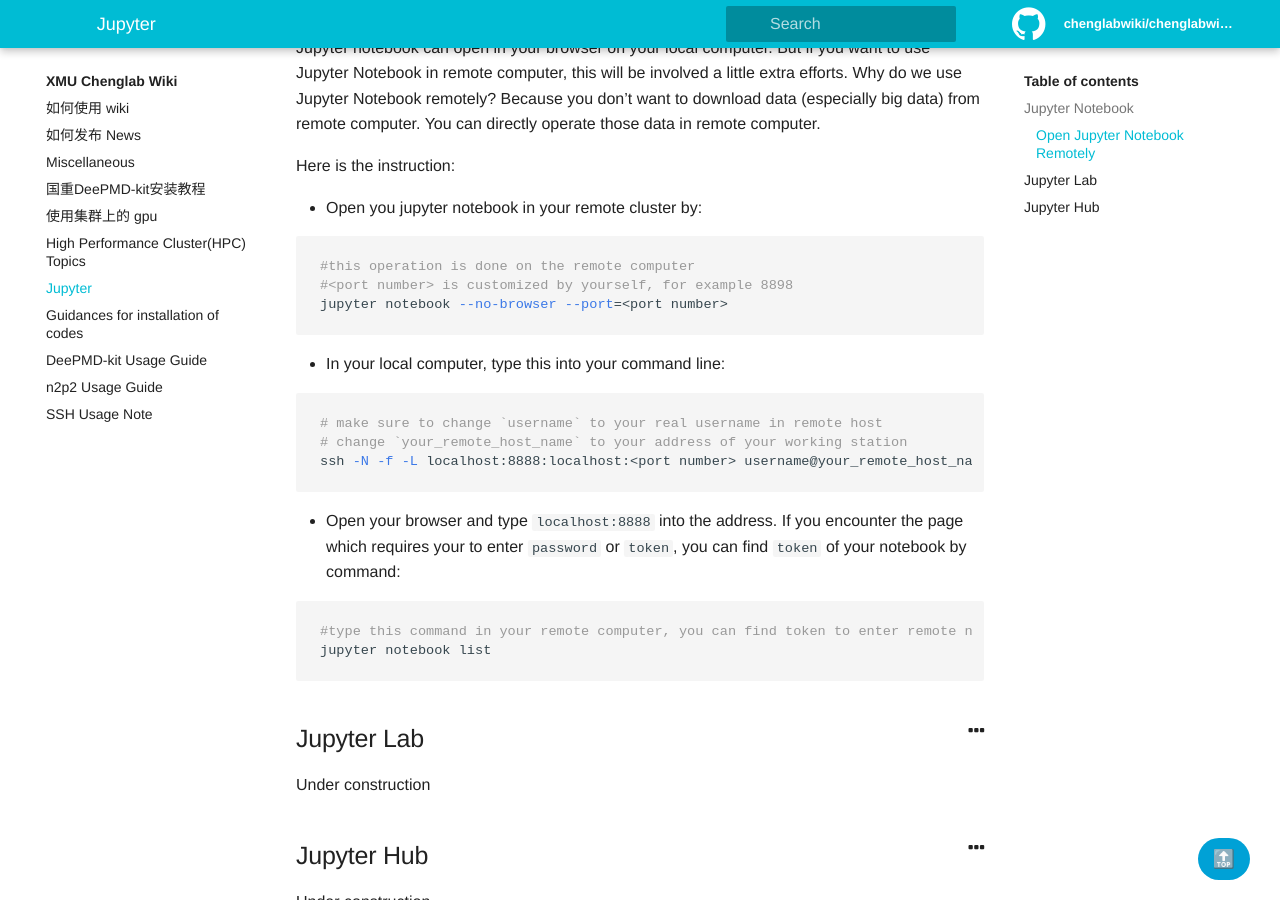
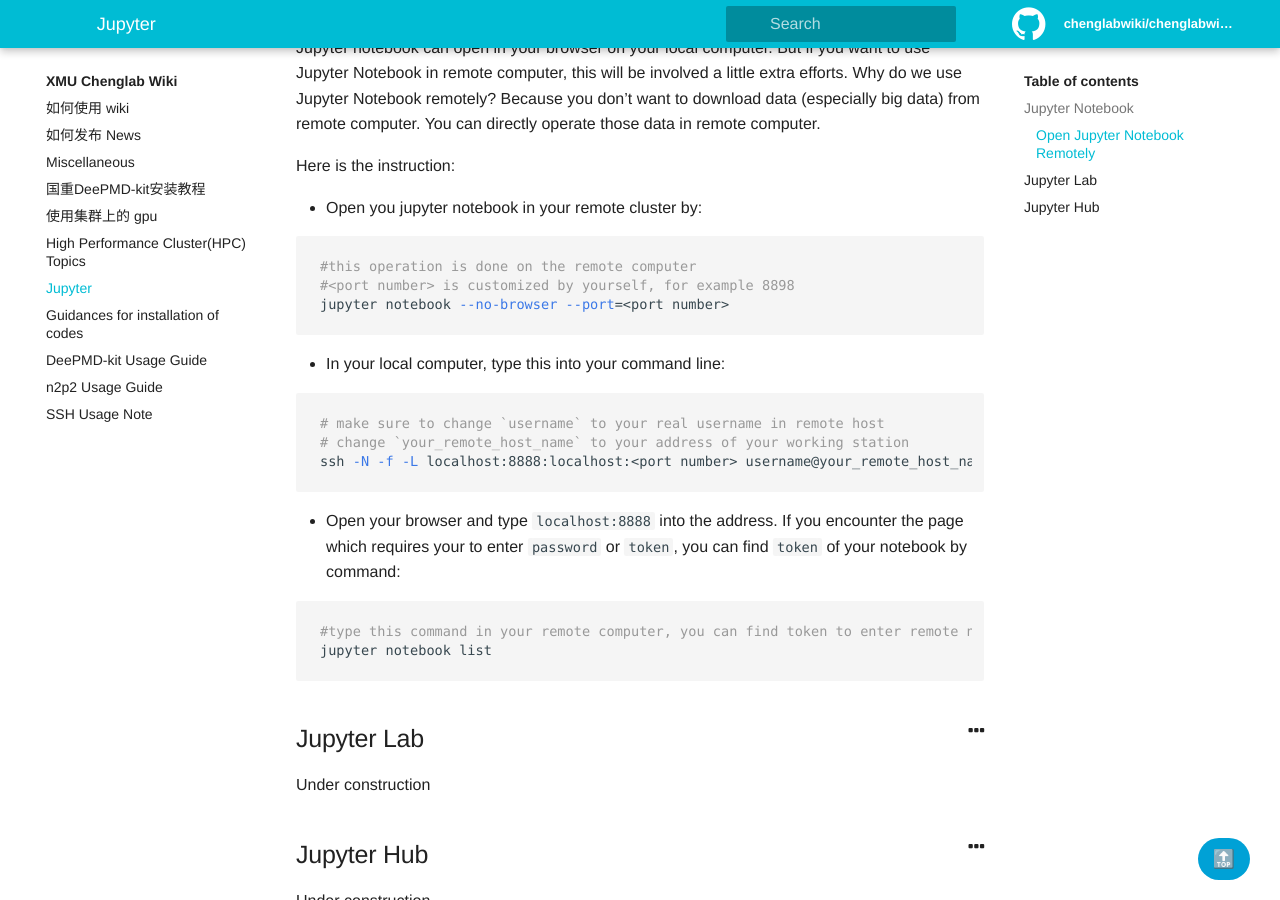
Before and after one commit to chenggroup/chenggroup.github.io, a Jekyll site: the page built from _wiki/jupyter.md, in a window 1280 px wide and 900 px high, scrolled down 257 px. Built offline with Jekyll 4.4.1, drawn with Linux system fonts in a browser that asks for light colours.

Commit message:
modify font-family of code

```diff
--- a/assets/css/main.css
+++ b/assets/css/main.css
@@ -240,7 +240,7 @@
 code, kbd, pre {
   color: rgba(0, 0, 0, .87);
   font-feature-settings: "kern";
-  font-family: Courier New, Courier, monospace
+  font-family: Menlo, Monaco, Courier New, Courier, monospace
 }
 
 .md-typeset {
```
